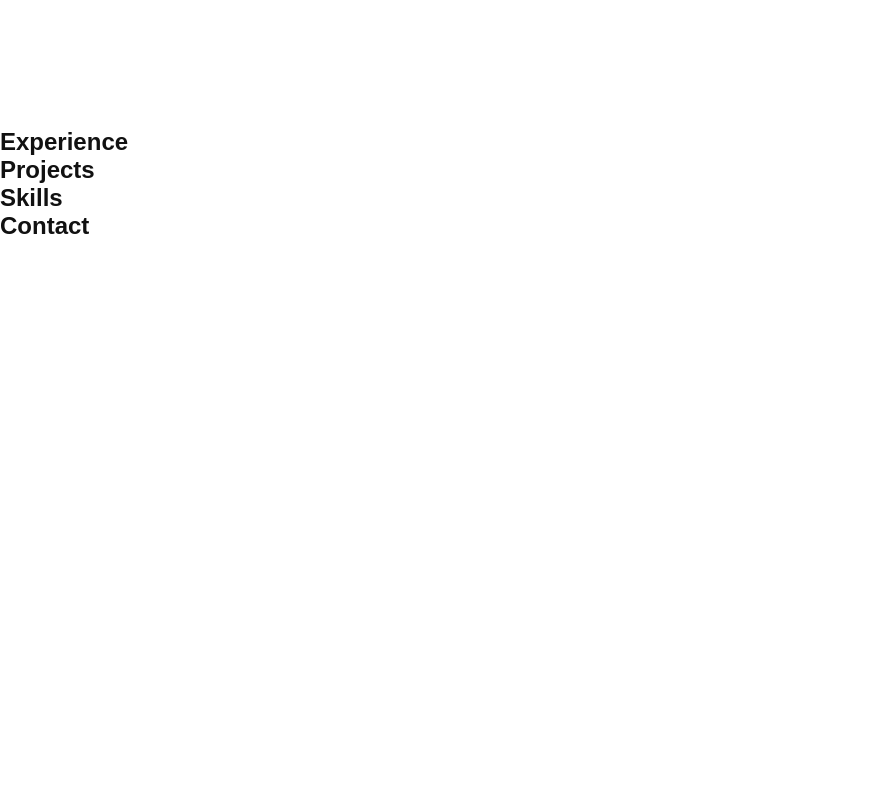
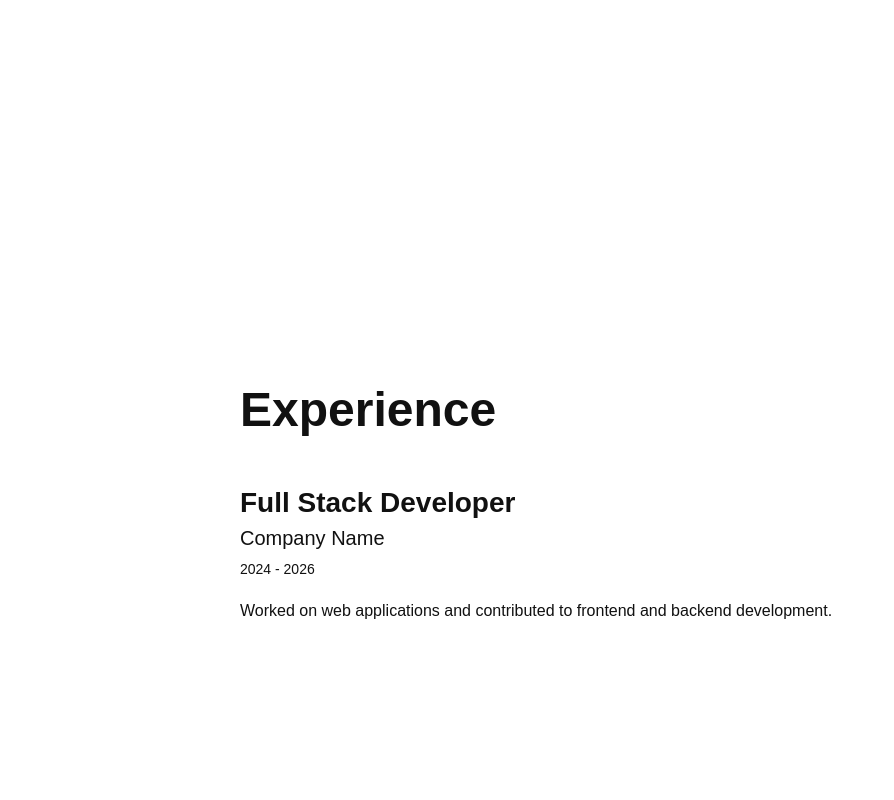
Before and after one commit to medhassii/medha-portfolio, a React (Vite) app: page / in a window 1280 px wide. Shown: the part 1460-2260 px from the top of the page, without its empty margins (0-894 px from the left). Before the commit the page ends 1700 px from the top, so only its background shows below. Built offline with nearby package versions, Linux system fonts and the light colour scheme.

Commit message:
added experience section

```diff
--- a/src/App.jsx
+++ b/src/App.jsx
@@ -2,6 +2,7 @@ import Navbar from "./components/Navbar/Navbar";
 import SidebarNav from "./components/SidebarNav/SidebarNav";
 import Intro from "./components/Intro/Intro";
 import About from "./components/About/About";
+import Experience from "./components/Experience/Experience";
 
 function App() {
   return (
@@ -10,10 +11,7 @@ function App() {
       < SidebarNav />
       <Intro />
       <About />
-
-      <section id="experience">
-        <h1>Experience</h1>
-      </section>
+      <Experience />
 
       <section id="projects">
         <h1>Projects</h1>
--- a/src/components/Experience/Experience.css
+++ b/src/components/Experience/Experience.css
@@ -0,0 +1,41 @@
+.experience {
+  min-height: 100vh;
+  display: flex;
+  align-items: center;
+  justify-content: center;
+  padding: 80px 20px;
+}
+
+.experience-content {
+  width: 100%;
+  max-width: 800px;
+}
+
+.experience h2 {
+  font-size: 48px;
+  margin-bottom: 50px;
+}
+
+.experience-item {
+  margin-bottom: 50px;
+}
+
+.experience-item h3 {
+  font-size: 28px;
+  margin-bottom: 8px;
+}
+
+.experience-item h4 {
+  font-size: 20px;
+  font-weight: normal;
+  margin-bottom: 8px;
+}
+
+.experience-date {
+  font-size: 14px;
+  margin-bottom: 15px;
+}
+
+.experience-item p {
+  line-height: 1.7;
+}
--- a/src/components/Experience/Experience.jsx
+++ b/src/components/Experience/Experience.jsx
@@ -0,0 +1,32 @@
+import "./Experience.css";
+
+function Experience() {
+  const experiences = [
+    {
+      company: "Company Name",
+      role: "Full Stack Developer",
+      date: "2024 - 2026",
+      description:
+        "Worked on web applications and contributed to frontend and backend development.",
+    },
+  ];
+
+  return (
+    <section id="experience" className="experience">
+      <div className="experience-content">
+        <h2>Experience</h2>
+
+        {experiences.map((experience) => (
+          <div className="experience-item" key={experience.company}>
+            <h3>{experience.role}</h3>
+            <h4>{experience.company}</h4>
+            <p className="experience-date">{experience.date}</p>
+            <p>{experience.description}</p>
+          </div>
+        ))}
+      </div>
+    </section>
+  );
+}
+
+export default Experience;
```
